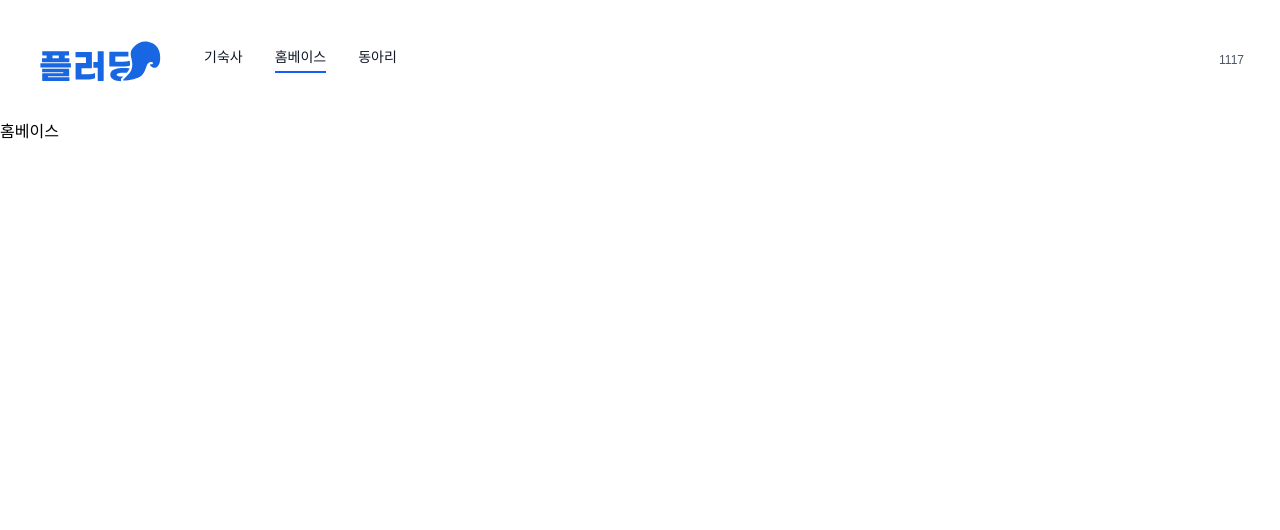
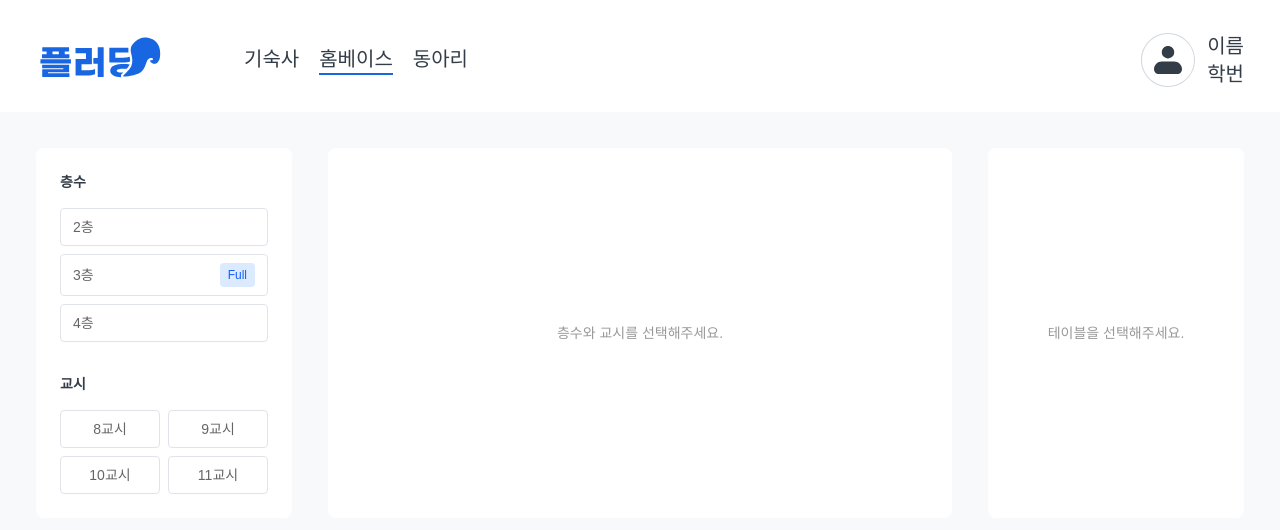
Before and after one commit to team-incube/Flooding-Frontend-Onboarding, a Next.js app: page /homebase in a window 1280 px wide. Shown: the top 530 px of the page. Built offline with nearby package versions, Linux system fonts and the light colour scheme; a web font is replaced by a local one.

Commit message:
홈베이스 페이지에 프로필 아이콘 추가 및 레이아웃 개선

```diff
--- /dev/null
+++ b/src/shared/assets/icons/Profile.tsx
@@ -0,0 +1,39 @@
+export default function Profile() {
+  return (
+    <svg
+      xmlns="http://www.w3.org/2000/svg"
+      width="54"
+      height="54"
+      viewBox="0 0 54 54"
+      fill="none"
+    >
+      <mask
+        id="path-1-outside-1_31_1076"
+        maskUnits="userSpaceOnUse"
+        x="0"
+        y="0"
+        width="54"
+        height="54"
+        fill="black"
+      >
+        <rect fill="white" width="54" height="54" />
+        <path d="M27 1C41.3594 1 53 12.6406 53 27C53 41.3594 41.3594 53 27 53C12.6406 53 1 41.3594 1 27C1 12.6406 12.6406 1 27 1Z" />
+      </mask>
+      <path
+        d="M27 1C41.3594 1 53 12.6406 53 27C53 41.3594 41.3594 53 27 53C12.6406 53 1 41.3594 1 27C1 12.6406 12.6406 1 27 1Z"
+        fill="white"
+      />
+      <path
+        d="M27 1V2C40.8071 2 52 13.1929 52 27H53H54C54 12.0883 41.9117 0 27 0V1ZM53 27H52C52 40.8071 40.8071 52 27 52V53V54C41.9117 54 54 41.9117 54 27H53ZM27 53V52C13.1929 52 2 40.8071 2 27H1H0C0 41.9117 12.0883 54 27 54V53ZM1 27H2C2 13.1929 13.1929 2 27 2V1V0C12.0883 0 0 12.0883 0 27H1Z"
+        fill="#D1D8DE"
+        mask="url(#path-1-outside-1_31_1076)"
+      />
+      <path
+        fillRule="evenodd"
+        clipRule="evenodd"
+        d="M20.7778 19.2222C20.7778 17.572 21.4333 15.9893 22.6002 14.8224C23.7671 13.6556 25.3498 13 27 13C28.6502 13 30.2329 13.6556 31.3998 14.8224C32.5667 15.9893 33.2222 17.572 33.2222 19.2222C33.2222 20.8725 32.5667 22.4551 31.3998 23.622C30.2329 24.7889 28.6502 25.4444 27 25.4444C25.3498 25.4444 23.7671 24.7889 22.6002 23.622C21.4333 22.4551 20.7778 20.8725 20.7778 19.2222ZM20.7778 28.5556C18.715 28.5556 16.7367 29.375 15.2781 30.8336C13.8194 32.2922 13 34.2705 13 36.3333C13 37.571 13.4917 38.758 14.3668 39.6332C15.242 40.5083 16.429 41 17.6667 41H36.3333C37.571 41 38.758 40.5083 39.6332 39.6332C40.5083 38.758 41 37.571 41 36.3333C41 34.2705 40.1806 32.2922 38.7219 30.8336C37.2633 29.375 35.285 28.5556 33.2222 28.5556H20.7778Z"
+        fill="#333D48"
+      />
+    </svg>
+  );
+}
--- a/src/views/homebase/ui/HomebasePage/index.tsx
+++ b/src/views/homebase/ui/HomebasePage/index.tsx
@@ -2,9 +2,57 @@ import Header from "@/widgets/header/ui";
 
 export default function HomebasePage() {
   return (
-    <>
+    <div className="min-h-screen bg-[#F8F9FB]">
       <Header />
-      홈베이스
-    </>
+      <div className="max-w-[1500px] mx-auto px-9 py-9 flex gap-9">
+        <div className="w-64 bg-white rounded-lg p-6 h-fit">
+          <div className="mb-8">
+            <h3 className="text-sm font-semibold text-[#333D48] mb-4">층수</h3>
+            <div className="space-y-2">
+              <div className="px-3 py-2 border border-[#E0E4E9] rounded text-sm text-[#666666]">
+                2층
+              </div>
+              <div className="px-3 py-2 border border-[#E0E4E9] rounded text-sm text-[#666666] flex justify-between items-center">
+                <span>3층</span>
+                <span className="text-xs bg-blue-100 text-blue-600 px-2 py-1 rounded">Full</span>
+              </div>
+              <div className="px-3 py-2 border border-[#E0E4E9] rounded text-sm text-[#666666]">
+                4층
+              </div>
+            </div>
+          </div>
+
+          <div>
+            <h3 className="text-sm font-semibold text-[#333D48] mb-4">교시</h3>
+            <div className="grid grid-cols-2 gap-2">
+              <button className="px-3 py-2 border border-[#E0E4E9] rounded text-sm text-[#666666] hover:bg-gray-50">
+                8교시
+              </button>
+              <button className="px-3 py-2 border border-[#E0E4E9] rounded text-sm text-[#666666] hover:bg-gray-50">
+                9교시
+              </button>
+              <button className="px-3 py-2 border border-[#E0E4E9] rounded text-sm text-[#666666] hover:bg-gray-50">
+                10교시
+              </button>
+              <button className="px-3 py-2 border border-[#E0E4E9] rounded text-sm text-[#666666] hover:bg-gray-50">
+                11교시
+              </button>
+            </div>
+          </div>
+        </div>
+
+        <div className="flex-1 flex items-center justify-center bg-white rounded-lg">
+          <div className="text-center">
+            <p className="text-[#999999] text-sm">층수와 교시를 선택해주세요.</p>
+          </div>
+        </div>
+
+        <div className="w-64 flex items-center justify-center bg-white rounded-lg">
+          <div className="text-center">
+            <p className="text-[#999999] text-sm">테이블을 선택해주세요.</p>
+          </div>
+        </div>
+      </div>
+    </div>
   );
 }
--- a/src/widgets/header/ui/index.tsx
+++ b/src/widgets/header/ui/index.tsx
@@ -1,6 +1,7 @@
 "use client";
 
 import Logo from "@/shared/assets/svg/Logo";
+import Profile from "@/shared/assets/icons/Profile";
 import Link from "next/link";
 import { usePathname } from "next/navigation";
 
@@ -16,19 +17,19 @@ export default function Header() {
   const isActive = (path: string) => pathname === path;
 
   return (
-    <header className="bg-[#ffffff] py-9">
+    <header className="bg-[#ffffff] py-6">
       <div className="max-w-[1500px] mx-auto px-9 flex items-center justify-between">
         <Logo />
 
-        <nav className="flex gap-8 flex-1 ml-10">
+        <nav className="flex gap-5 flex-1 ml-20 pt-2">
           {navItems.map((item) => (
             <Link
               key={item.path}
               href={item.path}
-              className={`text-sm font-medium transition ${
+              className={`text-xl font-medium transition ${
                 isActive(item.path)
-                  ? "text-gray-900 border-b-2 border-blue-600 pb-1"
-                  : "text-gray-900 hover:text-blue-600"
+                  ? "text-[#333D48] border-b-2 border-[#1866E1]"
+                  : "text-[#333D48]"
               }`}
             >
               {item.label}
@@ -36,8 +37,12 @@ export default function Header() {
           ))}
         </nav>
 
-        <div className="flex items-center gap-2">
-          <span className="text-xs text-gray-600">1117</span>
+        <div className="flex items-center gap-3 pt-2">
+          <Profile />
+          <div className="flex flex-col justify-center">
+            <p className="text-xl font-medium text-[#333D48]">이름</p>
+            <p className="text-xl text-[#333D48]">학번</p>
+          </div>
         </div>
       </div>
     </header>
```
